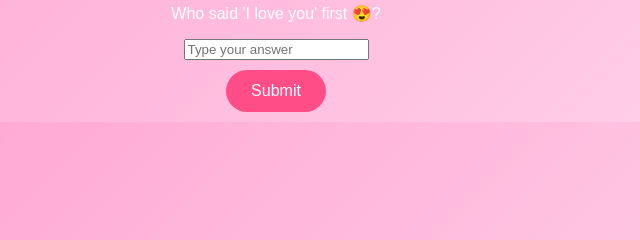
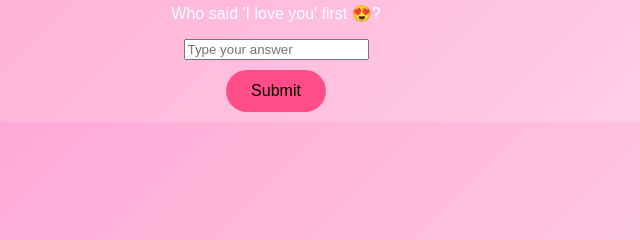
Before and after one commit to aiswaryashrijit19/interactive_demo, a plain HTML site: page index.html in a window 1280 px wide. Shown: the part 255-495 px from the top of the page, 364-1004 px from the left. Drawn offline with Linux system fonts and the light colour scheme.

Commit message:
Update index.html

```diff
--- a/index.html
+++ b/index.html
@@ -31,7 +31,7 @@ button {
   border-radius: 30px;
   cursor: pointer;
   background-color: #ff4d88;
-  color: white;
+  color: black;
   transition: 0.3s;
 }
 
@@ -77,6 +77,7 @@ img {
   margin-top: 20px;
   box-shadow: 0px 10px 30px rgba(0,0,0,0.3);
 }
+<img src="images/us.jpg">
 </style>
 </head>
 
```
